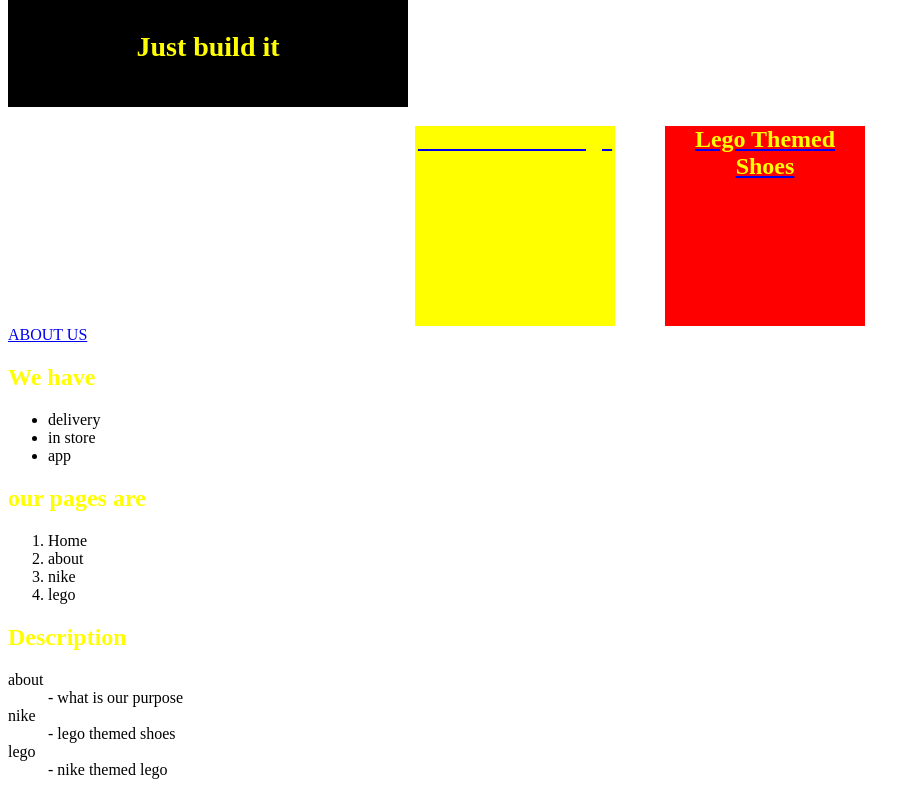
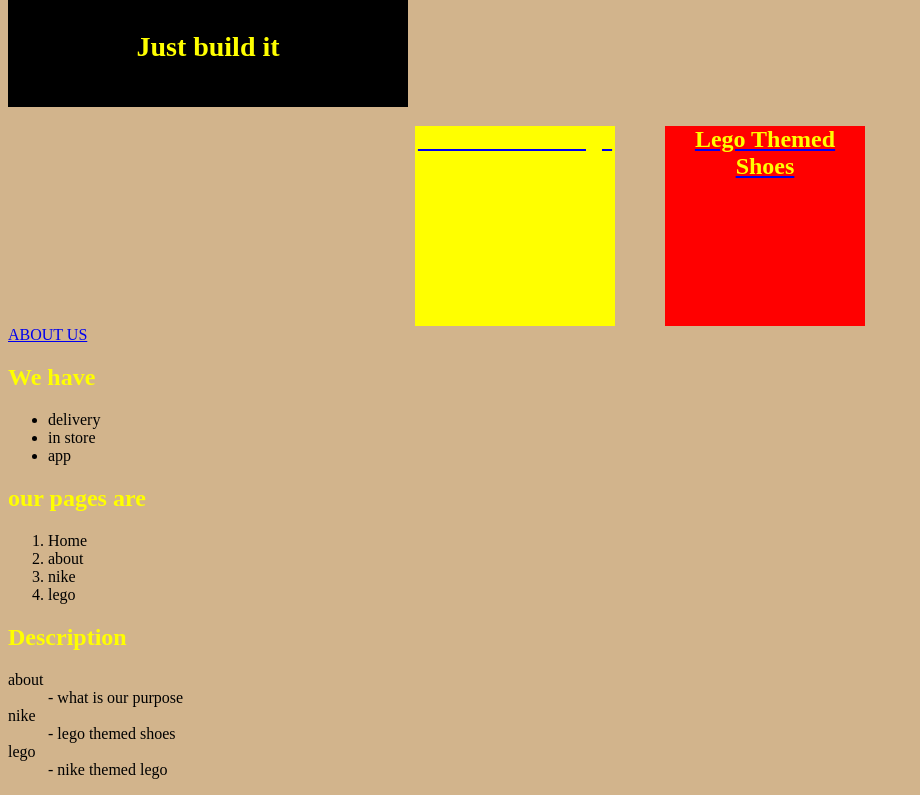
Before and after one commit to jtungcha/jtungcha.github.io, a plain HTML site: page index.html in a window 1280 px wide. Shown: the part 139-934 px from the top of the page, without its empty margins (0-920 px from the left). Drawn offline with Linux system fonts and the light colour scheme.

Commit message:
Update index.html

```diff
--- a/index.html
+++ b/index.html
@@ -5,12 +5,11 @@
 <meta name="viewport" content="width=device-width, initial-scale=1">
 <title></title>
 <style>
-body {background-color: tan;}
 h1   {color: yellow;}
 h2    {color: yellow;}
 </style>
 </head>
-<body>
+<body body  style="background-color: tan;">
 
 
 
```
